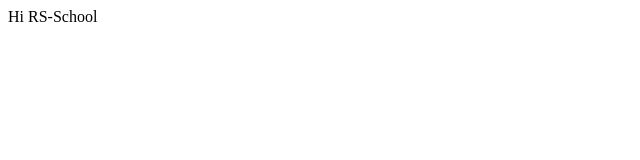
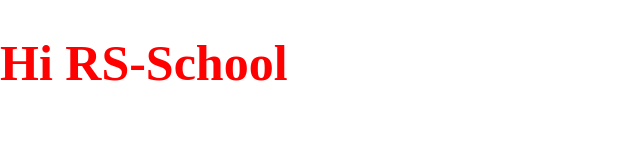
Before and after one commit to HuffPuffTuff/rsschool-cv, a plain HTML site: page index.html in a window 1280 px wide. Shown: the whole page, without its empty margins (0-640 px from the left). Drawn offline with Linux system fonts and the light colour scheme.

Commit message:
docs: update information

```diff
--- a/CSS/style.css
+++ b/CSS/style.css
@@ -0,0 +1,12 @@
+html {
+    box-sizing: border-box;
+}
+
+body {
+    margin: 0;
+}
+
+.title {
+    color: red;
+    font-size: 50px;
+}
--- a/index.html
+++ b/index.html
@@ -4,9 +4,10 @@
     <meta charset="UTF-8">
     <meta http-equiv="X-UA-Compatible" content="IE=edge">
     <meta name="viewport" content="width=device-width, initial-scale=1.0">
+    <link rel="stylesheet" href="/rsschool-cv/CSS/style.css">
     <title>My CV</title>
 </head>
 <body>
-   Hi RS-School
+   <h1 class="title">Hi RS-School</h1>
 </body>
 </html>
```
